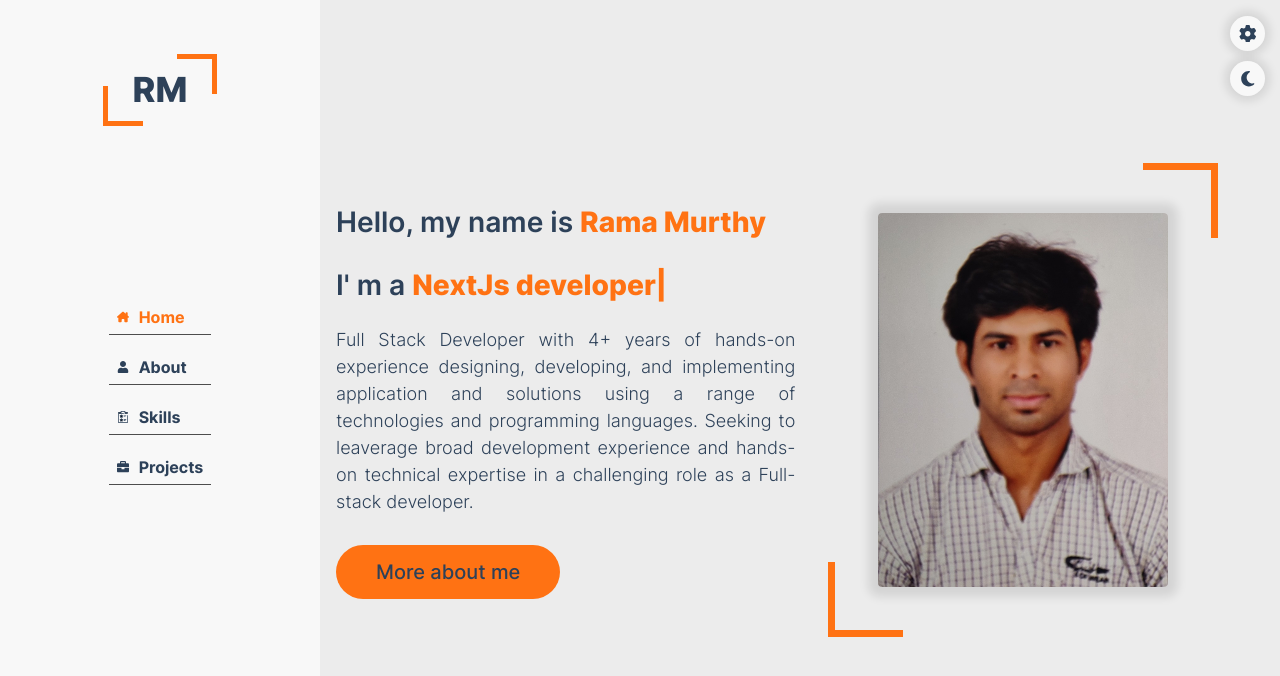
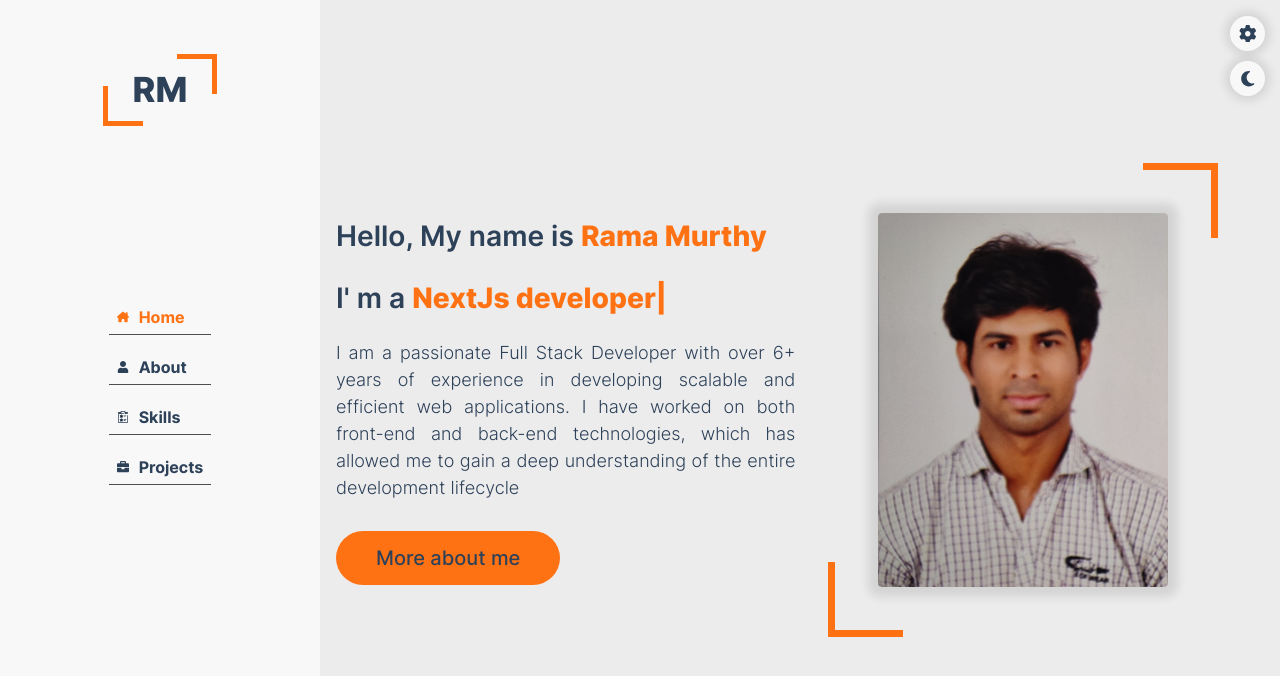
Before and after one commit to RamaMurthyHY/resume, a React (Create React App) app: page / in a window 1280 px wide. Shown: the top 676 px of the page. Built offline with nearby package versions, Linux system fonts and the light colour scheme.

Commit message:
feat: update profile

```diff
--- a/src/components/layout/components/sidebar/components/navbar/navbar.tsx
+++ b/src/components/layout/components/sidebar/components/navbar/navbar.tsx
@@ -1,4 +1,4 @@
-import React, { useState } from "react";
+import React from "react";
 import "./navbar.scss";
 import { MENUS } from "../../../../../../constants/index";
 import { useStore } from "../../../../../../store";
@@ -15,7 +15,6 @@ function Navbar(props: iProps): JSX.Element {
   return (
     <ul className={`navbar ${className}`}>
       {MENUS.map((i) => {
-        const Icon = i.icon;
         return (
           <li
             className={(layout.activeView === i.view && "activeNav") || ""}
--- a/src/components/settings/settings.tsx
+++ b/src/components/settings/settings.tsx
@@ -47,11 +47,11 @@ function Settings() {
       root.style.setProperty("--generalText", darkModeText);
       dispatch(layoutActions.setIsDarkMode(true));
     }
-  }, [isDarkMode]);
+  }, [isDarkMode, dispatch]);
 
   useEffect(() => {
     if (isDarkMode) switchModeHandler();
-  }, []);
+  }, [isDarkMode, switchModeHandler]);
 
   return (
     <div className={`settingsWrapper ${isOpen && "isOpen"}`}>
--- a/src/components/svg/graphql.tsx
+++ b/src/components/svg/graphql.tsx
@@ -5,7 +5,7 @@ interface iProps {
 }
 
 function GraphQl(props: iProps): JSX.Element {
-  const { className, onClick } = props;
+  const { className } = props;
   return (
     <svg
       className={className}
--- a/src/constants/index.ts
+++ b/src/constants/index.ts
@@ -2,11 +2,13 @@ import Home from "../components/svg/home";
 import User from "../components/svg/user";
 import List from "../components/svg/list";
 import Briefcase from "../components/svg/briefcase";
-import AddressBook from "../components/svg/addressBook";
 import { Views } from "../enums/index";
 
-export const ABOUT_ME =
-  "Full Stack Developer with 4+ years of hands-on experience designing, developing, and implementing application and solutions using a range of technologies and programming languages. Seeking to leaverage broad development experience and hands-on technical expertise in a challenging role as a Full-stack developer.";
+// export const ABOUT_ME =
+//   "Full Stack Developer with 6+ years of hands-on experience designing, developing, and building scalable ad efficient  application and solutions using a range of technologies and programming languages. Seeking to leverage broad development experience and hands-on technical expertise in a challenging role as a Full-stack developer.";
+
+  // new about me - optimize by comparing and old and new
+  export const ABOUT_ME = "I am a passionate Full Stack Developer with over 6+ years of experience in developing scalable and efficient web applications. I have worked on both front-end and back-end technologies, which has allowed me to gain a deep understanding of the entire development lifecycle"
 
 export const MENUS = [
   {
--- a/src/modules/about/about.tsx
+++ b/src/modules/about/about.tsx
@@ -3,8 +3,6 @@ import SkillRate from "./skill-rate/skillRate";
 import Bio from "./bio/bio";
 import { ABOUT_ME } from "../../constants";
 import MileStones from "../../components/mile-stones/mileStones";
-import Button from "../../components/button/button";
-import Typewriter from "typewriter-effect";
 import PageHeading from "../../components/page-heading/pageHeading";
 import "./about.scss";
 
@@ -37,6 +35,13 @@ const experience = [
     description:
       "I have started currier at 2018 as a Junior Software Development Engineer, In Code Matrix Software India Pvt Ltd, Bangalore, Initially started as a React developer and over the period of time started exploring things and became full stack developer",
   },
+  {
+    id: "312312mdhuwd",
+    time: "2022-2025",
+    mileStone: "Full Stack Developer",
+    description:
+      "I have enhanced my skills got more hands on experience by continuing my currier with the Enlume Technologies Pvt Ltd, Hyderabad",
+  },
 ];
 
 function About(props: iProps): JSX.Element {
@@ -52,7 +57,6 @@ function About(props: iProps): JSX.Element {
       <div className="personalDetailsAndSkillsRate">
         <Bio />
         <SkillRate />
-        {/* <Button className="downloadCv" name="Download CV" /> */}
       </div>
       <div className="milestonesWrapperGrid">
         <MileStones heading="Education" milestones={education} />
--- a/src/modules/about/bio/bio.tsx
+++ b/src/modules/about/bio/bio.tsx
@@ -1,5 +1,4 @@
 import React from "react";
-import Button from "../../../components/button/button";
 import "./bio.scss";
 
 const PERSONAL_INFORMATION = [
--- a/src/modules/home/home.tsx
+++ b/src/modules/home/home.tsx
@@ -15,15 +15,13 @@ interface iProps {
 
 function Home(props: iProps): JSX.Element {
   const { className } = props;
-  const [state, dispatch] = useStore();
-  const { layout } = state;
-  console.log({ state });
+  const [, dispatch] = useStore();
 
   return (
     <div className={`mainComponent ${className}`}>
       <div className="descriptionSection">
         <h1 className="name">
-          Hello, my name is <span className="highLighter">Rama Murthy</span>
+          Hello, My name is <span className="highLighter">Rama Murthy</span>
         </h1>
         <h1 className="specialization">
           I' m a <br className="lineBreak" />
--- a/src/modules/skills/skill-card/skillCard.tsx
+++ b/src/modules/skills/skill-card/skillCard.tsx
@@ -1,5 +1,4 @@
 import React from "react";
-import Events from "../../../components/svg/events";
 import { iSkill } from "../../../types";
 import "./skillCard.scss";
 
```
